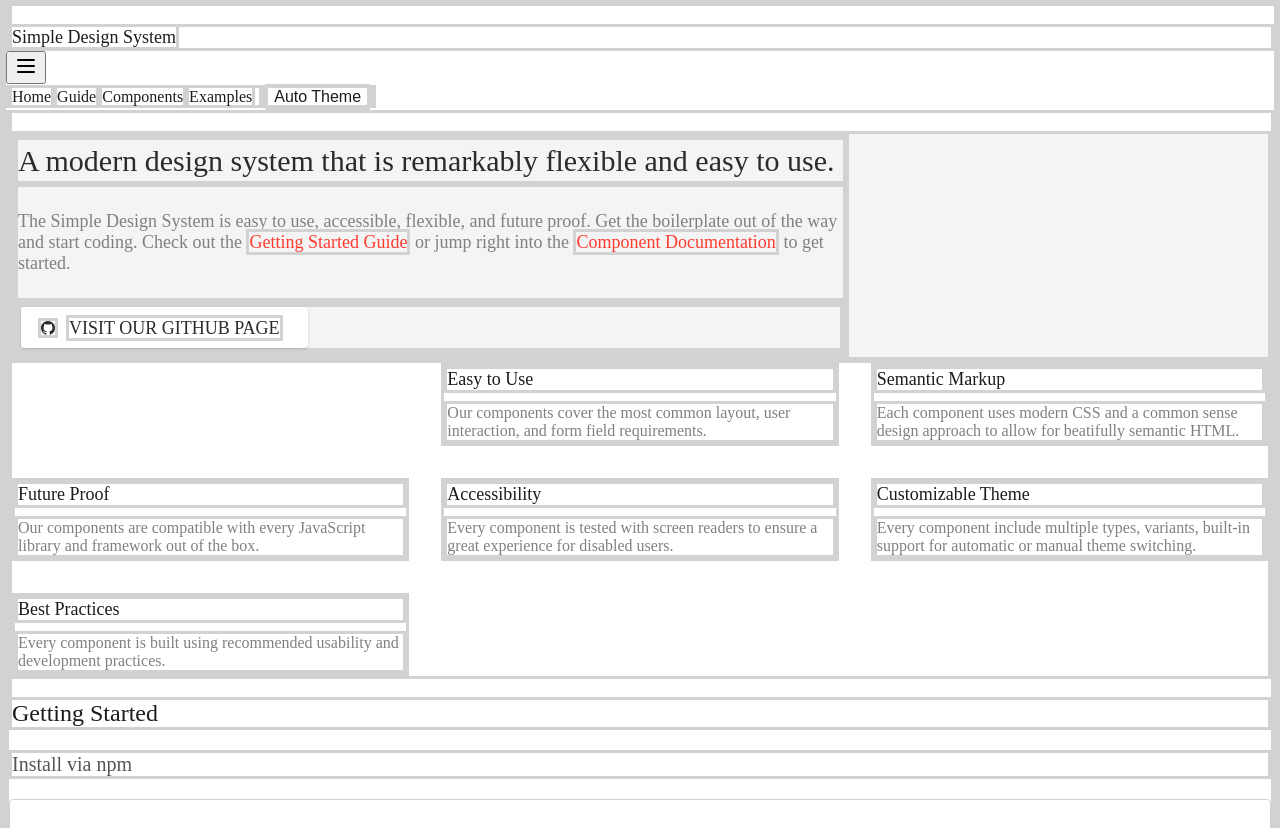
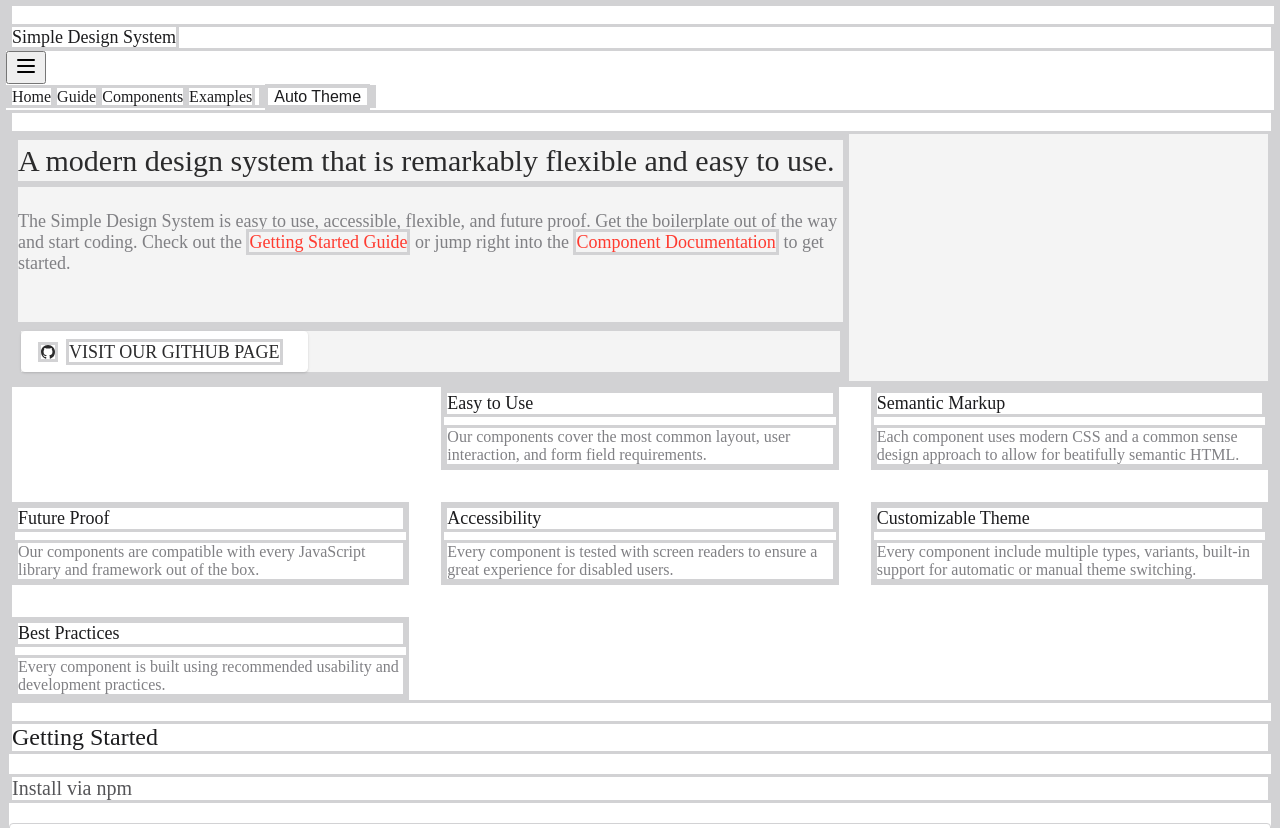
Before and after one commit to jshimkoski/simple-design-system, a Vue app: page / in a window 1280 px wide. Shown: the top 828 px of the page. Built offline with nearby package versions, Linux system fonts and the light colour scheme; what tailwind-css-variables would draw is missing.

Commit message:
fix: remove extra step in release, fix padding on home masthead in docs

```diff
--- a/src/views/Home.vue
+++ b/src/views/Home.vue
@@ -5,7 +5,7 @@
         <h2 class="text-gray-900 text-3xl leading-snug">
           A modern design system that is remarkably flexible and easy to use.
         </h2>
-        <p class="py-6 text-gray-600 text-lg">
+        <p class="pt-6 pb-12 text-gray-600 text-lg">
           The {{ appName }} is easy to use, accessible, flexible, and future
           proof. Get the boilerplate out of the way and start coding. Check out
           the
```
Also changed, not shown: 1 other file (tests, documents, lock files or other folders).
